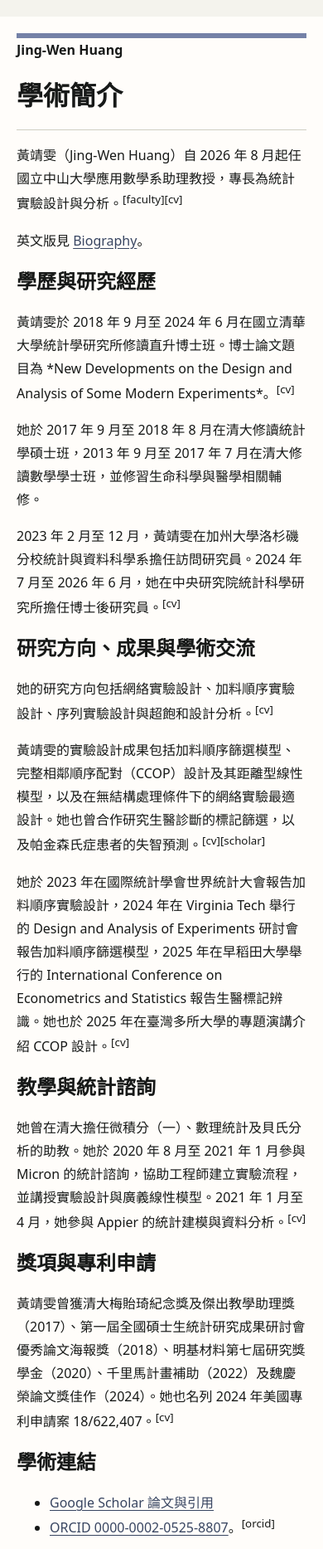
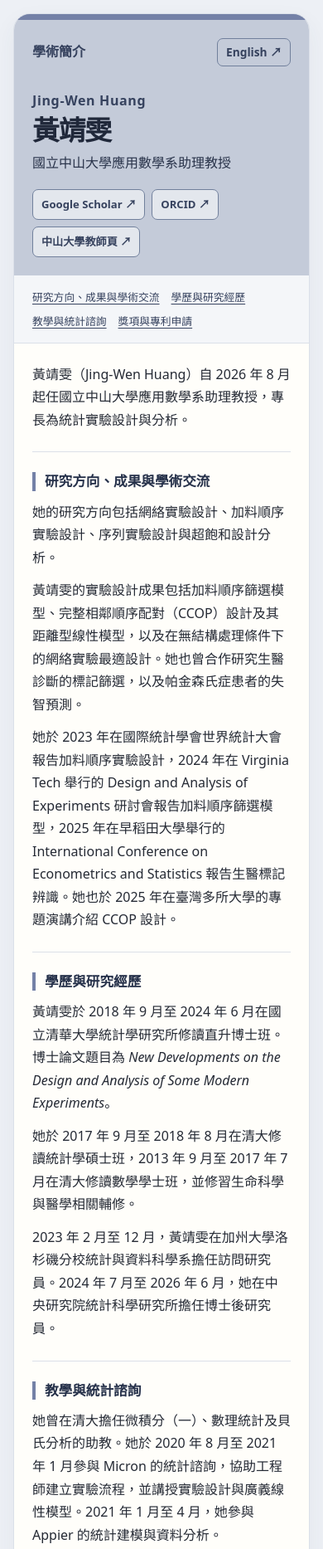
Before and after one commit to miffy8485/academic-wiki, a plain HTML site: page index.html in a window 390 px wide. Shown: the top 1867 px of the page at 83% size. Drawn offline with Linux system fonts and the light colour scheme.

```diff
--- a/index.html
+++ b/index.html
@@ -3,42 +3,56 @@
 <head>
 <meta charset="utf-8">
 <meta name="viewport" content="width=device-width, initial-scale=1">
-<title>學術簡介</title>
+<title>學術簡介 | 黃靖雯</title>
 <style>
-body{margin:0;background:#f4f3ed;color:#171918;font:1rem/1.75 system-ui,sans-serif}
-main{max-width:48rem;margin:clamp(0px,5vw,4rem) auto;background:#fffdfa;padding:clamp(1.25rem,5vw,3.5rem)}
-header{border-top:6px solid #7481a7;border-bottom:1px solid #cfcec2}
-h1,h2{line-height:1.25} a{color:#384561;text-underline-offset:3px}
-.footnote{font-size:.9rem}
+:root{--mist:#C4CBD9;--blue:#7481A7;--deep:#36425E;--text:#252A35;--paper:#fffefa;--base:#edf0f5;--rule:#dbe0e9;color-scheme:light}
+*{box-sizing:border-box}
+html{scroll-behavior:smooth}
+body{margin:0;background:var(--base);color:var(--text);font:16px/1.72 "Instrument Sans","Noto Sans TC","Microsoft JhengHei",system-ui,sans-serif}
+a{color:var(--deep);text-underline-offset:.2em}
+a:focus-visible{outline:2px solid var(--deep);outline-offset:4px}
+.shell{max-width:860px;margin:auto;padding:clamp(16px,3vw,48px)}
+.profile{background:var(--paper);border:1px solid var(--rule);border-radius:20px;overflow:hidden;box-shadow:0 10px 28px #36425e0e}
+.hero{padding:clamp(22px,5vw,40px);background:var(--mist);border-top:7px solid var(--blue)}
+.hero-top{display:flex;justify-content:space-between;gap:12px;align-items:center;color:var(--deep);font-weight:700}
+.switch,.profiles a{border:1px solid #71809c;border-radius:7px;text-decoration:none;font-weight:650}
+.switch{padding:4px 10px;font-size:.86rem}
+.identity{margin:28px 0 20px}
+.alternate{display:block;color:var(--deep);font-weight:650;letter-spacing:.04em}
+h1{font-size:clamp(2.05rem,6vw,3.65rem);letter-spacing:-.035em;line-height:1.1;margin:4px 0 10px;color:#20283a}
+.identity p{color:#29334a;line-height:1.45;margin:0}
+.profiles{display:flex;gap:8px;flex-wrap:wrap}
+.profiles a{padding:6px 10px;background:#ffffff89;font-size:.82rem}
+.profiles a:hover,.switch:hover{background:#fff}
+.sections{display:flex;flex-wrap:wrap;gap:7px 14px;padding:15px clamp(22px,5vw,40px);background:#f4f6f9;border-bottom:1px solid var(--rule);font-size:.8rem}
+.copy{padding:0 clamp(22px,5vw,40px) 28px;overflow-wrap:anywhere}
+.chapter{padding:24px 0;border-bottom:1px solid var(--rule);scroll-margin-top:16px}
+.chapter:last-child{border-bottom:0;padding-bottom:0}
+.chapter h2{font-size:clamp(1.04rem,3vw,1.3rem);line-height:1.35;margin:0 0 12px;border-left:4px solid var(--blue);padding-left:11px;color:#26314a}
+.chapter p{margin:0 0 .75em}
+.chapter p:last-child{margin-bottom:0}
+@media(prefers-reduced-motion:reduce){html{scroll-behavior:auto}}
 </style>
 </head>
 <body>
-<main>
-<header><b>Jing-Wen Huang</b><h1>學術簡介</h1></header>
-<p>黃靖雯（Jing-Wen Huang）自 2026 年 8 月起任國立中山大學應用數學系助理教授，專長為統計實驗設計與分析。<sup class="footnote-ref">[faculty]</sup><sup class="footnote-ref">[cv]</sup></p>
-<p>英文版見 <a href="biography.html">Biography</a>。</p>
-<h2>學歷與研究經歷</h2>
-<p>黃靖雯於 2018 年 9 月至 2024 年 6 月在國立清華大學統計學研究所修讀直升博士班。博士論文題目為 *New Developments on the Design and Analysis of Some Modern Experiments*。<sup class="footnote-ref">[cv]</sup></p>
+<main class="shell">
+<article class="profile">
+<header class="hero">
+<div class="hero-top"><span>學術簡介</span><a class="switch" href="biography.html">English <span aria-hidden="true">↗</span></a></div>
+<div class="identity"><span class="alternate">Jing-Wen Huang</span><h1>黃靖雯</h1><p>國立中山大學應用數學系助理教授</p></div>
+<nav class="profiles" aria-label="學術連結">
+<a href="https://scholar.google.com/citations?user=WiYl5oIAAAAJ">Google Scholar <span aria-hidden="true">↗</span></a>
+<a href="https://orcid.org/0000-0002-0525-8807">ORCID <span aria-hidden="true">↗</span></a>
+<a href="https://math.nsysu.edu.tw/p/406-1183-379968%2Cr2843.php?Lang=zh-tw">中山大學教師頁 <span aria-hidden="true">↗</span></a>
+</nav>
+</header>
+<nav class="sections" aria-label="學術簡介"><a href="#section-1">研究方向、成果與學術交流</a><a href="#section-2">學歷與研究經歷</a><a href="#section-3">教學與統計諮詢</a><a href="#section-4">獎項與專利申請</a></nav>
+<div class="copy"><div class="chapter"><p>黃靖雯（Jing-Wen Huang）自 2026 年 8 月起任國立中山大學應用數學系助理教授，專長為統計實驗設計與分析。</p></div><section class="chapter" id="section-1"><h2>研究方向、成果與學術交流</h2><p>她的研究方向包括網絡實驗設計、加料順序實驗設計、序列實驗設計與超飽和設計分析。</p>
+<p>黃靖雯的實驗設計成果包括加料順序篩選模型、完整相鄰順序配對（CCOP）設計及其距離型線性模型，以及在無結構處理條件下的網絡實驗最適設計。她也曾合作研究生醫診斷的標記篩選，以及帕金森氏症患者的失智預測。</p>
+<p>她於 2023 年在國際統計學會世界統計大會報告加料順序實驗設計，2024 年在 Virginia Tech 舉行的 Design and Analysis of Experiments 研討會報告加料順序篩選模型，2025 年在早稻田大學舉行的 International Conference on Econometrics and Statistics 報告生醫標記辨識。她也於 2025 年在臺灣多所大學的專題演講介紹 CCOP 設計。</p></section><section class="chapter" id="section-2"><h2>學歷與研究經歷</h2><p>黃靖雯於 2018 年 9 月至 2024 年 6 月在國立清華大學統計學研究所修讀直升博士班。博士論文題目為 <em>New Developments on the Design and Analysis of Some Modern Experiments</em>。</p>
 <p>她於 2017 年 9 月至 2018 年 8 月在清大修讀統計學碩士班，2013 年 9 月至 2017 年 7 月在清大修讀數學學士班，並修習生命科學與醫學相關輔修。</p>
-<p>2023 年 2 月至 12 月，黃靖雯在加州大學洛杉磯分校統計與資料科學系擔任訪問研究員。2024 年 7 月至 2026 年 6 月，她在中央研究院統計科學研究所擔任博士後研究員。<sup class="footnote-ref">[cv]</sup></p>
-<h2>研究方向、成果與學術交流</h2>
-<p>她的研究方向包括網絡實驗設計、加料順序實驗設計、序列實驗設計與超飽和設計分析。<sup class="footnote-ref">[cv]</sup></p>
-<p>黃靖雯的實驗設計成果包括加料順序篩選模型、完整相鄰順序配對（CCOP）設計及其距離型線性模型，以及在無結構處理條件下的網絡實驗最適設計。她也曾合作研究生醫診斷的標記篩選，以及帕金森氏症患者的失智預測。<sup class="footnote-ref">[cv]</sup><sup class="footnote-ref">[scholar]</sup></p>
-<p>她於 2023 年在國際統計學會世界統計大會報告加料順序實驗設計，2024 年在 Virginia Tech 舉行的 Design and Analysis of Experiments 研討會報告加料順序篩選模型，2025 年在早稻田大學舉行的 International Conference on Econometrics and Statistics 報告生醫標記辨識。她也於 2025 年在臺灣多所大學的專題演講介紹 CCOP 設計。<sup class="footnote-ref">[cv]</sup></p>
-<h2>教學與統計諮詢</h2>
-<p>她曾在清大擔任微積分（一）、數理統計及貝氏分析的助教。她於 2020 年 8 月至 2021 年 1 月參與 Micron 的統計諮詢，協助工程師建立實驗流程，並講授實驗設計與廣義線性模型。2021 年 1 月至 4 月，她參與 Appier 的統計建模與資料分析。<sup class="footnote-ref">[cv]</sup></p>
-<h2>獎項與專利申請</h2>
-<p>黃靖雯曾獲清大梅貽琦紀念獎及傑出教學助理獎（2017）、第一屆全國碩士生統計研究成果研討會優秀論文海報獎（2018）、明基材料第七屆研究獎學金（2020）、千里馬計畫補助（2022）及魏慶榮論文獎佳作（2024）。她也名列 2024 年美國專利申請案 18/622,407。<sup class="footnote-ref">[cv]</sup></p>
-<h2>學術連結</h2>
-<ul>
-<li><a href="https://scholar.google.com/citations?user=WiYl5oIAAAAJ" target="_blank" rel="noreferrer">Google Scholar 論文與引用</a></li>
-<li><a href="https://orcid.org/0000-0002-0525-8807" target="_blank" rel="noreferrer">ORCID 0000-0002-0525-8807</a>。<sup class="footnote-ref">[orcid]</sup></li>
-</ul>
-<h2>引用來源</h2>
-<p class="footnote"><strong>[faculty]</strong> <a href="https://math.nsysu.edu.tw/p/406-1183-379968%2Cr2843.php?Lang=zh-tw" target="_blank" rel="noreferrer">國立中山大學應用數學系教師頁</a>，現職與專長。</p>
-<p class="footnote"><strong>[cv]</strong> 黃靖雯提供的履歷及本人確認的任職日期。</p>
-<p class="footnote"><strong>[scholar]</strong> <a href="https://scholar.google.com/citations?user=WiYl5oIAAAAJ" target="_blank" rel="noreferrer">Google Scholar 個人頁</a>，公開論文書目。</p>
-<p class="footnote"><strong>[orcid]</strong> <a href="https://orcid.org/0000-0002-0525-8807" target="_blank" rel="noreferrer">ORCID 公開紀錄</a>，作者姓名與識別碼。</p>
+<p>2023 年 2 月至 12 月，黃靖雯在加州大學洛杉磯分校統計與資料科學系擔任訪問研究員。2024 年 7 月至 2026 年 6 月，她在中央研究院統計科學研究所擔任博士後研究員。</p></section><section class="chapter" id="section-3"><h2>教學與統計諮詢</h2><p>她曾在清大擔任微積分（一）、數理統計及貝氏分析的助教。她於 2020 年 8 月至 2021 年 1 月參與 Micron 的統計諮詢，協助工程師建立實驗流程，並講授實驗設計與廣義線性模型。2021 年 1 月至 4 月，她參與 Appier 的統計建模與資料分析。</p></section><section class="chapter" id="section-4"><h2>獎項與專利申請</h2><p>黃靖雯曾獲清大梅貽琦紀念獎及傑出教學助理獎（2017）、第一屆全國碩士生統計研究成果研討會優秀論文海報獎（2018）、明基材料第七屆研究獎學金（2020）、千里馬計畫補助（2022）及魏慶榮論文獎佳作（2024）。她也名列 2024 年美國專利申請案 18/622,407。</p></section></div>
+</article>
 </main>
 </body>
 </html>
```
Also changed, not shown: biography.html (+45 -31 lines).
